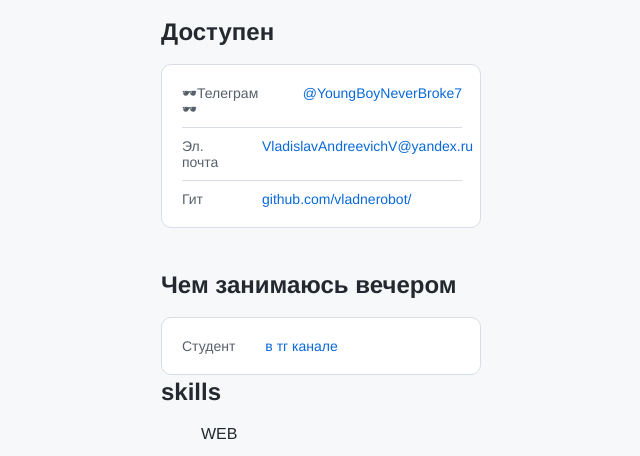
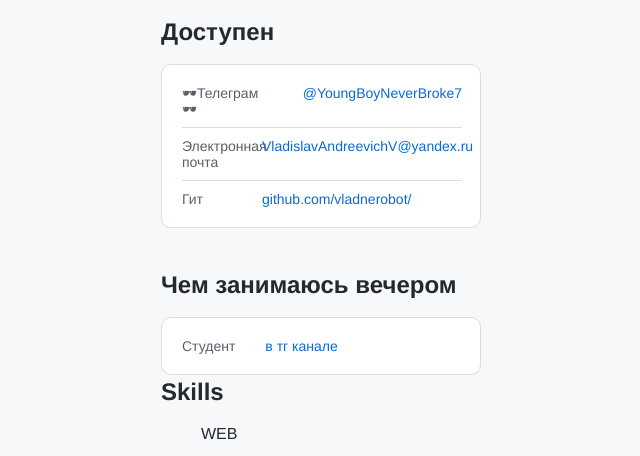
Before and after one commit to VladislavFuture/cv, a plain HTML site: page index.html in a window 1280 px wide. Shown: the part 780-1236 px from the top of the page, 319-959 px from the left. Drawn offline with Linux system fonts and the light colour scheme.

```diff
--- a/index.html
+++ b/index.html
@@ -22,7 +22,7 @@
             <a class="linsk__link" href="http://t.me/YoungBoyNeverBroke7">@YoungBoyNeverBroke7</a>
           </li>
           <li class="links__link">
-            <p class="links__title">Эл. почта</p>
+            <p class="links__title">Электронная почта</p>
             <a class="linsk__link" href="mailto:VladislavAndreevichV@yandex.ru"
               >VladislavAndreevichV@yandex.ru</a
             >
@@ -45,7 +45,7 @@
           </li>
         </ul>
         <section>
-        	<h2 class="links__header">skills</h2>
+        	<h2 class="links__header">Skills</h2>
 
 
             <ul>WEB</ul>
```
